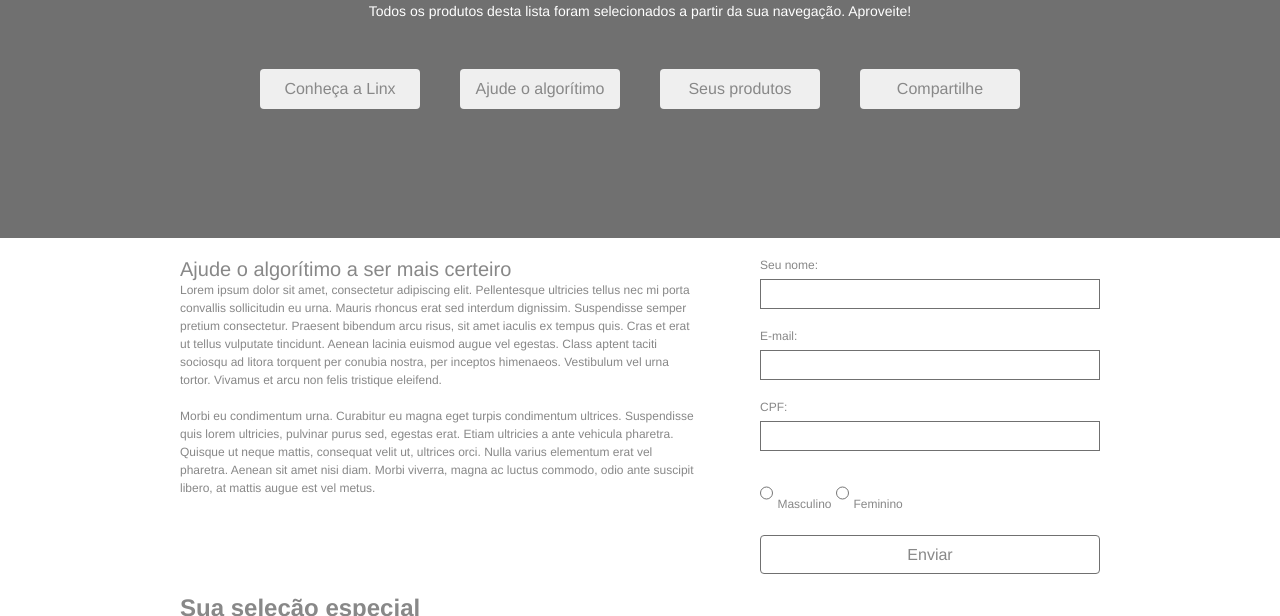
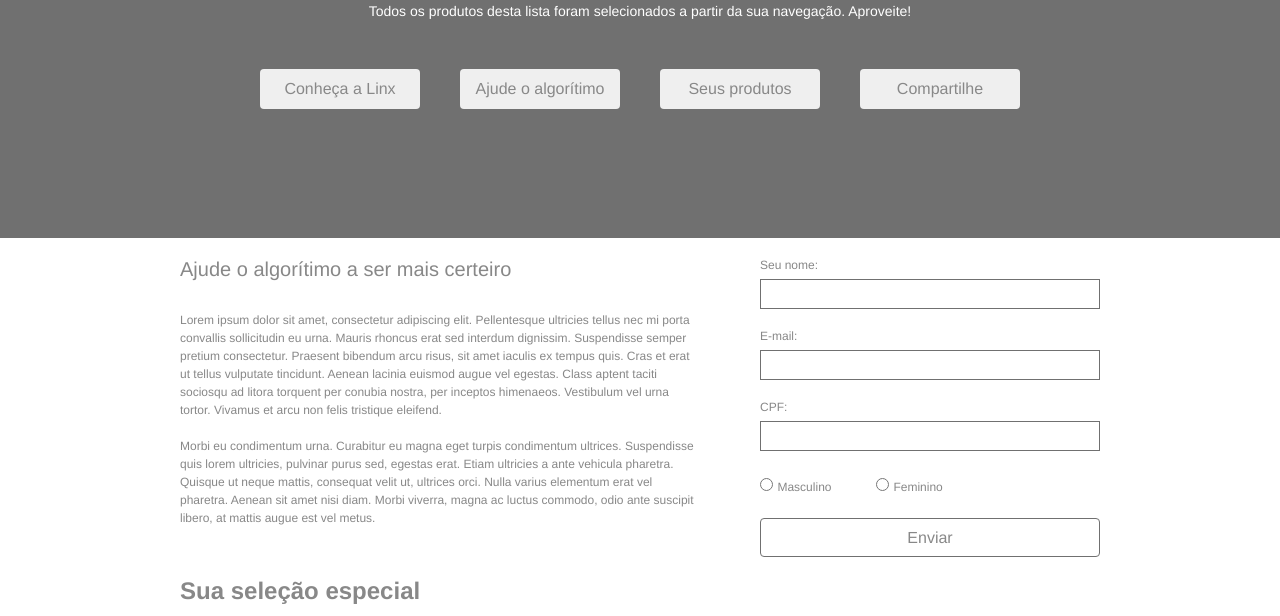
Before and after one commit to felipepereirapinto/frontend-developer-challenge, a plain HTML site: page index.html in a window 1280 px wide. Shown: the part 158-774 px from the top of the page. Drawn offline with Linux system fonts and the light colour scheme.

Commit message:
gender label fixed

```diff
--- a/styles.css
+++ b/styles.css
@@ -94,46 +94,45 @@ main {
 
 
 /* Algorithm */
-main section#algorithm {
+#algorithm {
   display: flex;
   justify-content: space-between;
 }
 
-main section#algorithm h2 {
+#algorithm h2 {
   font-size: 20px;
-  /* font-size: 1.25rem; */
+  font-size: 1.25rem;
   font-weight: normal;
+
+  margin-bottom: 30px;
 }
 
-main section#algorithm p {
+#algorithm p,
+#algorithm label {
   font-size: 12px;
+}
+
+#algorithm p {
   line-height: 1.5;
 }
 
-main section#algorithm label {
-  font-size: 12px;
+#algorithm article {
+  width: 520px;
 }
 
-main section#algorithm article {
-  width: 520px;
-  /* margin-right: 60px; */
-}
-
-main section#algorithm form {
+#algorithm form {
   width: 340px;
   display: flex;
   flex-direction: column;
-  /* margin-right: 60px; */
 }
 
-main section#algorithm form input {
+#algorithm form input {
   border: var(--shape) 1px solid;
-  /* border-radius: 4px; */
   height: 30px;
   margin: 7px 0 20px;
 }
 
-main section#algorithm form input[type=submit] {
+#algorithm form input[type=submit] {
   background: white;
   border-radius: 4px;
   font-size: 16px;
@@ -141,4 +140,12 @@ main section#algorithm form input[type=submit] {
   height: 39px;
 }
 
+#algorithm form input[type=radio] {
+  height: auto;
+}
+
+#gender label {
+  margin-right: 40px;
+}
+
 /* Products */
```
